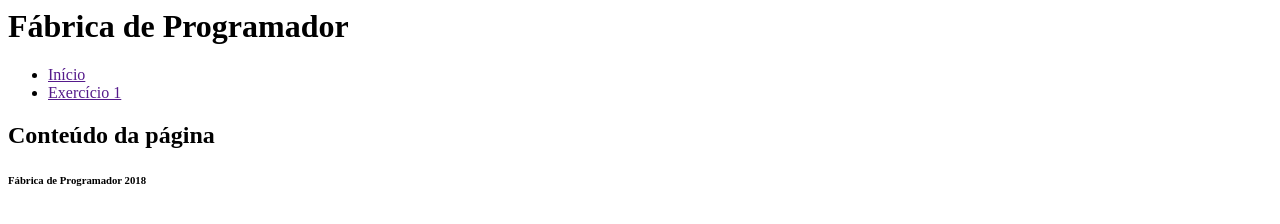
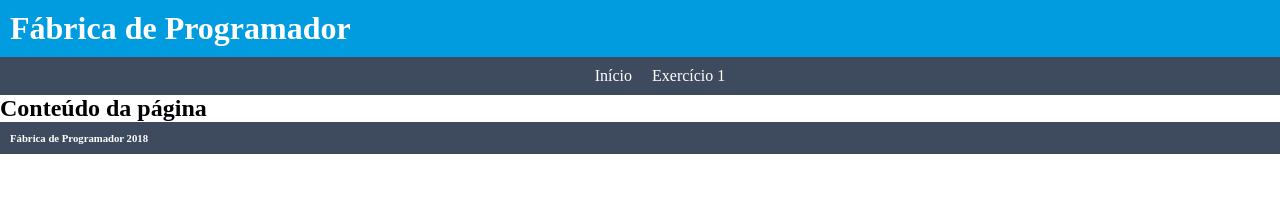
Before and after one commit to virmerson/modulo1, a plain HTML site: page index.html in a window 1280 px wide. Drawn offline with Linux system fonts and the light colour scheme.

Commit message:
passo-3
Layout inicial do header, nav e footer

```diff
--- a/index.html
+++ b/index.html
@@ -2,6 +2,41 @@
     <head>
         <meta charset="utf-8">
         <title>Fábrica de Programador - Módulo 1</title>
+        <style>
+            body{
+                margin: 0px;
+            }
+            header{
+                background-color: #009cdf;
+                color: white;
+                padding: 10px;
+            }
+            h1, h2, h3, h4, h5, h6{
+                margin: 0px;
+            }
+            nav{
+                background-color: #3e4b5e;
+            }
+            a{
+                color: white;
+                text-decoration: none;
+            }
+            ul{
+                list-style: none;
+                display: flex;
+                justify-content: center;
+                margin: 0px;
+            }
+            li{
+                margin: 10px;
+            }
+            footer{
+                background-color: #3e4b5e;
+                color: white;
+                margin: 0px;
+                padding: 10px;
+            }
+        </style>
     </head>
     <body>
         <header>
```
